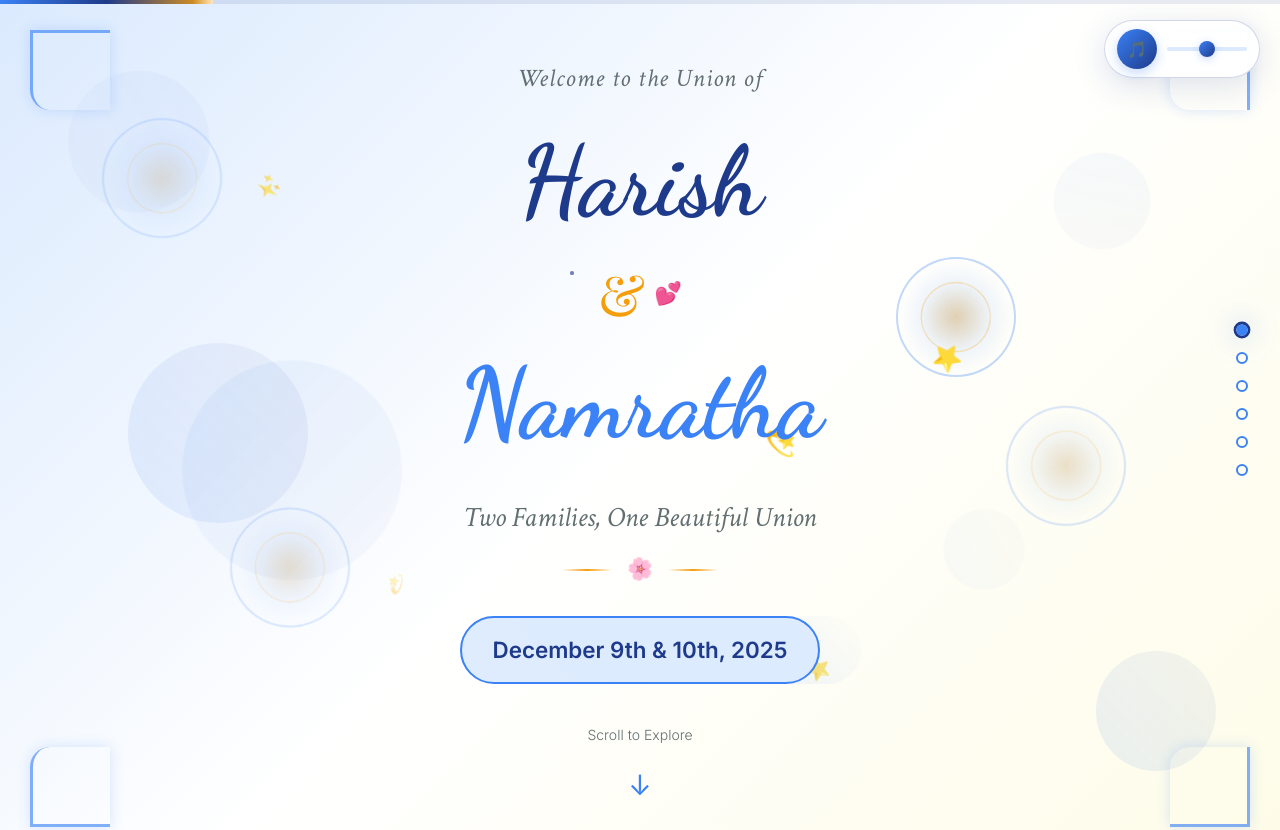
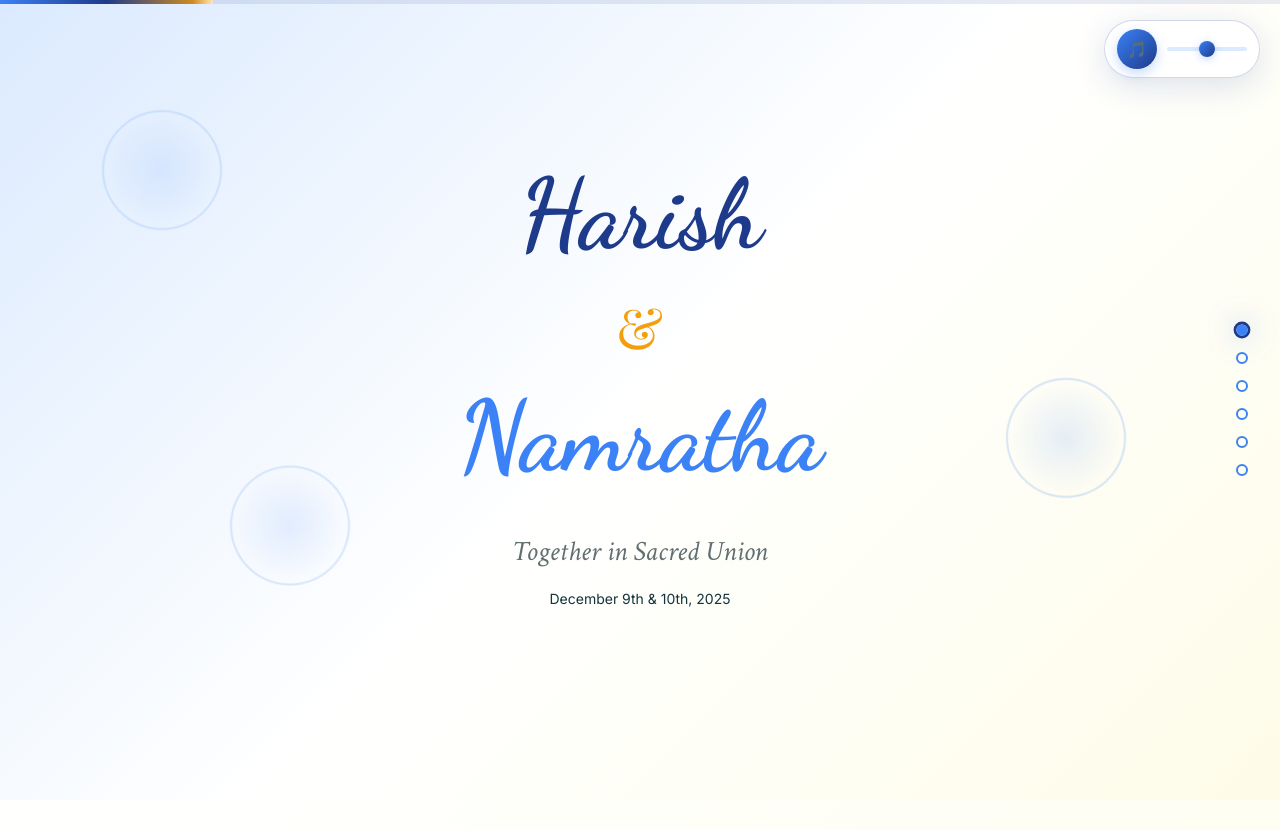
Before and after one commit to harishsp1996/harish_Wedding, a plain HTML site: page index.html in a window 1280 px wide. Shown: the top 830 px of the page. Drawn offline with nearby package versions, Linux system fonts and the light colour scheme; a web font is replaced by a local one.

Commit message:
Update index.html

```diff
--- a/index.html
+++ b/index.html
@@ -40,91 +40,24 @@
     </nav>
 
     <main class="main-container">
-        <!-- Enhanced Hero Section with Rich Animations -->
+        <!-- Hero Section -->
         <section class="section hero-section" id="hero">
-            <!-- Animated Background Elements -->
-            <div class="hero-background">
-                <div class="animated-shapes">
-                    <div class="shape shape-1"></div>
-                    <div class="shape shape-2"></div>
-                    <div class="shape shape-3"></div>
-                    <div class="shape shape-4"></div>
-                    <div class="shape shape-5"></div>
-                    <div class="shape shape-6"></div>
-                </div>
-
-                <div class="floating-elements">
-                    <div class="mandala mandala-1">
-                        <div class="mandala-inner"></div>
-                    </div>
-                    <div class="mandala mandala-2">
-                        <div class="mandala-inner"></div>
-                    </div>
-                    <div class="mandala mandala-3">
-                        <div class="mandala-inner"></div>
-                    </div>
-                    <div class="mandala mandala-4">
-                        <div class="mandala-inner"></div>
-                    </div>
-                </div>
-
-                <!-- Sparkle Effects -->
-                <div class="sparkles">
-                    <div class="sparkle sparkle-1">✨</div>
-                    <div class="sparkle sparkle-2">⭐</div>
-                    <div class="sparkle sparkle-3">💫</div>
-                    <div class="sparkle sparkle-4">✨</div>
-                    <div class="sparkle sparkle-5">⭐</div>
-                    <div class="sparkle sparkle-6">💫</div>
-                </div>
-
-                <!-- Particle System -->
-                <div class="particles-container"></div>
+            <div class="floating-elements">
+                <div class="mandala mandala-1"></div>
+                <div class="mandala mandala-2"></div>
+                <div class="mandala mandala-3"></div>
             </div>
-
-            <!-- Main Hero Content -->
             <div class="hero-content">
-                <div class="welcome-text">
-                    <span class="welcome-line">Welcome to the Union of</span>
-                </div>
-
                 <div class="couple-names">
                     <h1 class="groom-name">Harish</h1>
-                    <div class="ampersand">
-                        <span class="ampersand-text">&</span>
-                        <div class="heart-animation">💕</div>
-                    </div>
+                    <div class="ampersand">&</div>
                     <h1 class="bride-name">Namratha</h1>
                 </div>
-
-                <div class="wedding-subtitle-container">
-                    <p class="wedding-subtitle">Two Families, One Beautiful Union</p>
-                    <div class="subtitle-decoration">
-                        <div class="decoration-line"></div>
-                        <div class="decoration-flower">🌸</div>
-                        <div class="decoration-line"></div>
-                    </div>
-                </div>
-
-                <div class="wedding-date">
-                    <div class="date-container">
-                        <span class="date-text">December 9th & 10th, 2025</span>
-                        <div class="date-highlight"></div>
-                    </div>
-                </div>
-
-                <div class="scroll-indicator">
-                    <div class="scroll-text">Scroll to Explore</div>
-                    <div class="scroll-arrow">↓</div>
-                </div>
+                <p class="wedding-subtitle">Together in Sacred Union</p>
+                <div class="wedding-date">December 9th & 10th, 2025</div>
             </div>
-
-            <!-- Decorative Border -->
-            <div class="hero-border">
-                <div class="border-corner border-top-left"></div>
-                <div class="border-corner border-top-right"></div>
-                <div class="border-corner border-bottom-left"></div>
-                <div class="border-corner border-bottom-right"></div>
+            <div class="hero-decoration">
+                <div class="lotus-pattern"></div>
             </div>
         </section>
 
@@ -192,7 +125,7 @@
             </div>
         </section>
 
-        <!-- Pre-Wedding Video Section (Above Gallery) -->
+        <!-- Pre-Wedding Video Section -->
         <section class="section video-section" id="video">
             <div class="section-container">
                 <h2 class="section-title">Our Pre-Wedding Story</h2>
```
